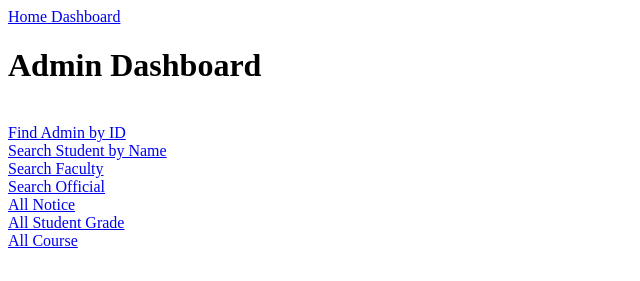
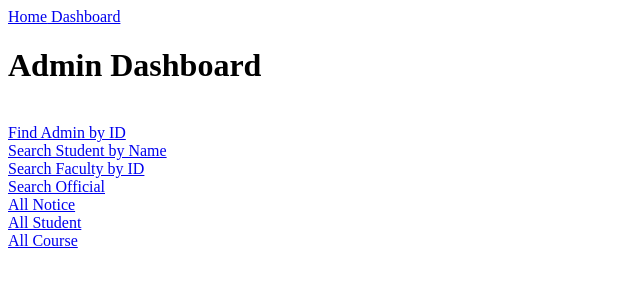
Before and after one commit to Fahim2280/UMS-Front-end, a Next.js app in the folder ums-font-end/: page /admin/dashboard in a window 1280 px wide. Shown: the top 281 px of the page, without its empty margins (0-640 px from the left). Built offline with nearby package versions, Linux system fonts and the light colour scheme.

Commit message:
view all notice

```diff
--- a/ums-font-end/pages/admin/dashboard/index.js
+++ b/ums-font-end/pages/admin/dashboard/index.js
@@ -13,13 +13,13 @@ export default function AdminDashboard() {
     <br></br>
     <Link href="/admin/dashboard/findstudent">Search Student by Name</Link>
     <br></br>
-    <Link href="/admin/dashboard/findfaculty">Search Faculty</Link>
+    <Link href="/admin/dashboard/findfaculty">Search Faculty by ID</Link>
     <br></br>
     <Link href="/admin/dashboard/findofficer">Search Official</Link>
     <br></br>
     <Link href="/admin/dashboard/getnotice">All Notice</Link>
     <br></br>
-    <Link href="/admin/dashboard/findadmin">All Student Grade</Link>
+    <Link href="/admin/dashboard/getstudents">All Student </Link>
     <br></br>
     <Link href="/admin/dashboard/findadmin">All Course</Link>
     <br></br>
```
Also changed, not shown: ums-font-end/pages/admin/dashboard/getstudents.js (added, +33 -0 lines).
